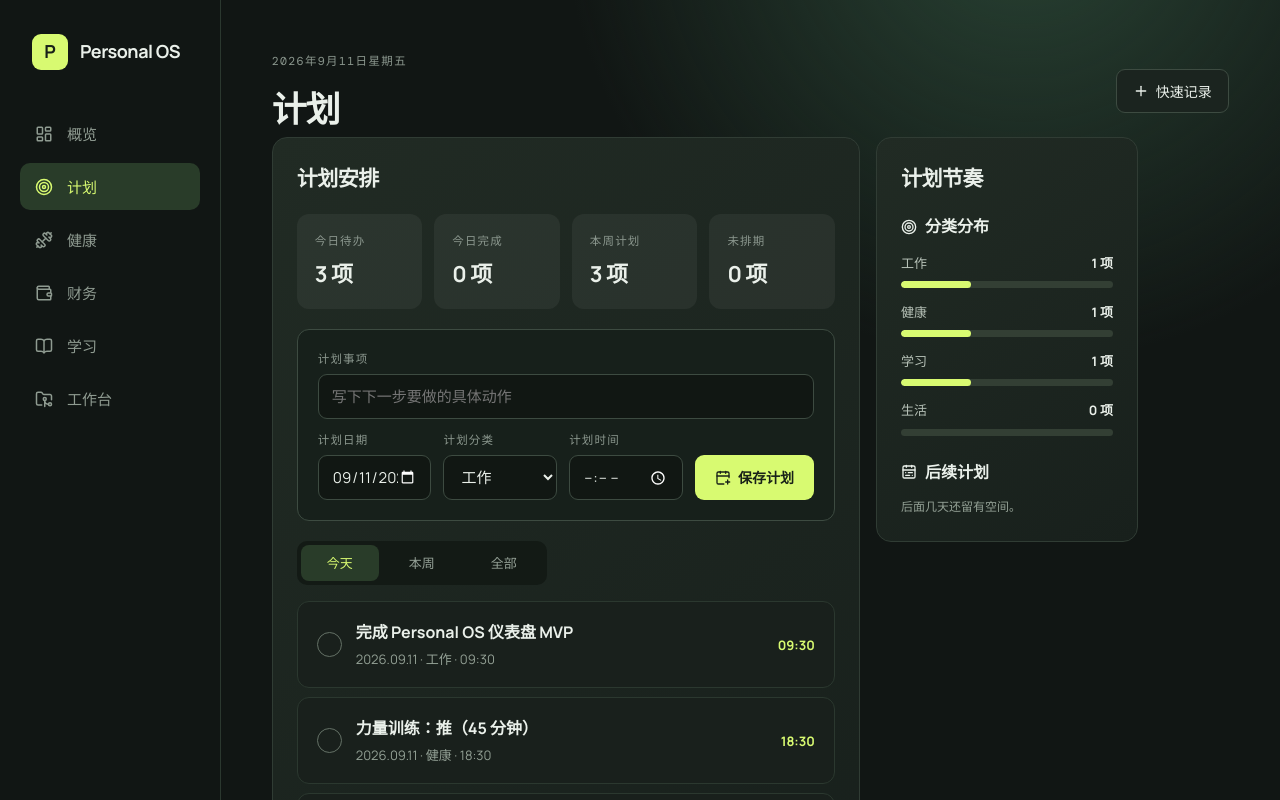
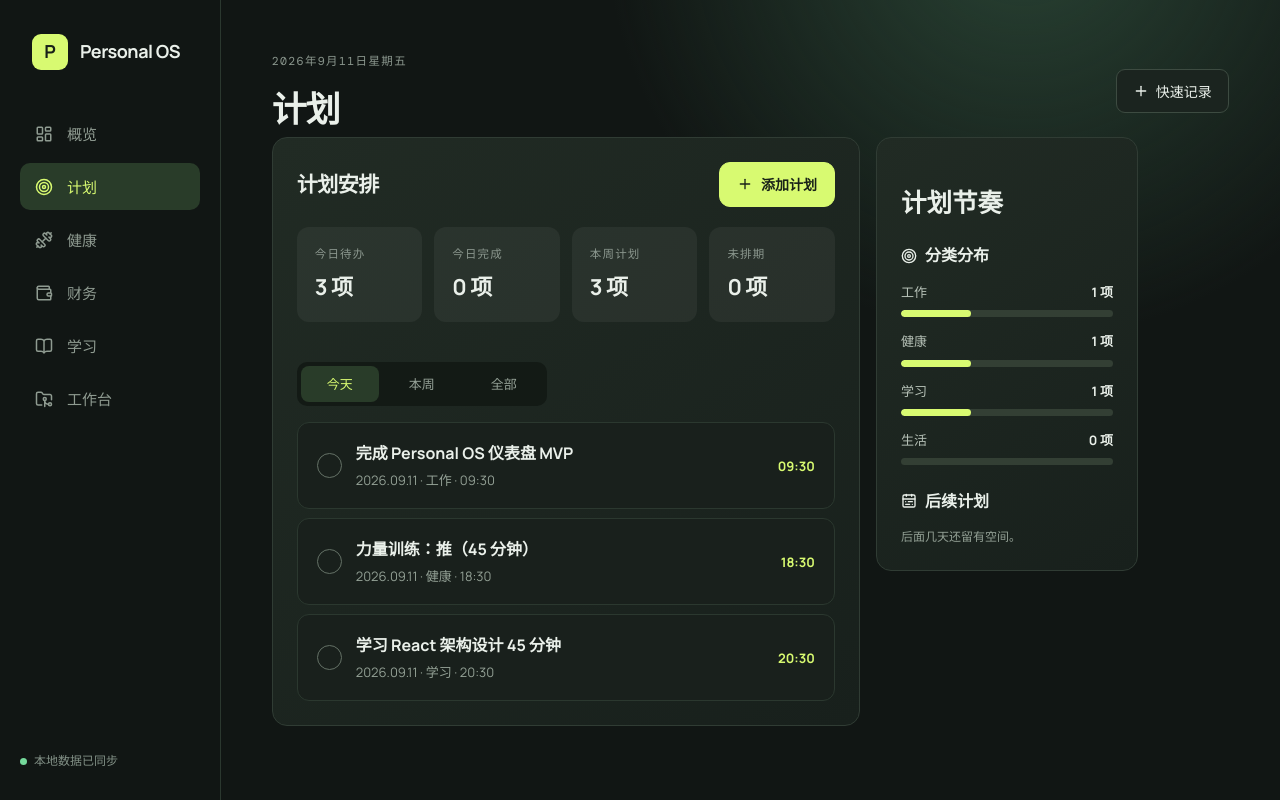
Before and after one commit to cnxsy77/personal-os, a React (Vite) app: page / in a window 1280 px wide. Both pictures are taken after a click on the button "计划". Shown: the top 800 px of the page. Built offline with nearby package versions, Linux system fonts and the light colour scheme.

Commit message:
feat: move plan entry into dialog

```diff
--- a/src/App.tsx
+++ b/src/App.tsx
@@ -1,4 +1,4 @@
-import { useState, type ReactNode } from 'react'
+import { useCallback, useEffect, useRef, useState, type ReactNode } from 'react'
 import {
   BookOpen,
   Check,
@@ -14,6 +14,7 @@ import {
 import { createLocalPersonalOSData } from './data/localPersonalOSData'
 import type { PersonalOSData, Transaction } from './data/model'
 import { usePersonalOSData } from './data/usePersonalOSData'
+import { Toast } from './components/Toast'
 import { FinanceQuickRecord } from './features/FinanceQuickRecord'
 import { HealthQuickRecord } from './features/HealthQuickRecord'
 import { LearningQuickRecord } from './features/LearningQuickRecord'
@@ -45,6 +46,13 @@ const menu = [
 
 const defaultData = createLocalPersonalOSData()
 
+type QuickRecordDomain = 'plan' | 'health' | 'finance' | 'learning' | 'workbench'
+
+type QuickRecordTarget = {
+  domain: QuickRecordDomain
+  tab?: string
+}
+
 type AppProps = {
   data?: PersonalOSData
 }
@@ -52,6 +60,9 @@ type AppProps = {
 export default function App({ data = defaultData }: AppProps) {
   const [active, setActive] = useState('概览')
   const [mobileOpen, setMobileOpen] = useState(false)
+  const [quickRecord, setQuickRecord] = useState<QuickRecordTarget | null>(null)
+  const [toastMessage, setToastMessage] = useState('')
+  const toastTimerRef = useRef<number | undefined>(undefined)
   const state = usePersonalOSData(data)
   const doneCount = state.tasks.filter((task) => task.done).length
   const todayExpense = sumTodayExpenses(state.transactions)
@@ -70,10 +81,34 @@ export default function App({ data = defaultData }: AppProps) {
     latestHealthMetric ? ` · 睡眠 ${latestHealthMetric.sleepHours} 小时` : ''
   }`
 
+  const closeQuickRecord = useCallback(() => {
+    setQuickRecord(null)
+  }, [])
+
+  const openQuickRecord = useCallback(
+    (domain: QuickRecordDomain, tab?: string) => {
+      setQuickRecord({ domain, tab })
+    },
+    [],
+  )
+
+  const showSavedToast = useCallback((message: string) => {
+    window.clearTimeout(toastTimerRef.current)
+    setToastMessage(message)
+    toastTimerRef.current = window.setTimeout(() => {
+      setToastMessage('')
+    }, 3000)
+  }, [])
+
   function selectPage(name: string) {
     setActive(name)
+    setQuickRecord(null)
     setMobileOpen(false)
   }
+
+  useEffect(() => {
+    return () => window.clearTimeout(toastTimerRef.current)
+  }, [])
 
   return (
     <main className="app">
@@ -114,7 +149,13 @@ export default function App({ data = defaultData }: AppProps) {
           </div>
           <button
             className="add"
-            onClick={() => data.addQuickTask('新建待办事项')}
+            onClick={() => {
+              if (active === '计划') {
+                openQuickRecord('plan', 'task')
+              } else {
+                data.addQuickTask('新建待办事项')
+              }
+            }}
           >
             <Plus size={16} />
             快速记录
@@ -124,6 +165,10 @@ export default function App({ data = defaultData }: AppProps) {
         {active === '计划' ? (
           <PlanQuickRecord
             tasks={state.tasks}
+            dialogOpen={quickRecord?.domain === 'plan'}
+            onDialogOpen={() => openQuickRecord('plan', 'task')}
+            onDialogClose={closeQuickRecord}
+            onSaved={showSavedToast}
             onTaskSubmit={data.addTask}
             onTaskToggle={data.toggleTask}
           />
@@ -236,6 +281,8 @@ export default function App({ data = defaultData }: AppProps) {
             </div>
           </>
         )}
+
+        {toastMessage ? <Toast message={toastMessage} /> : null}
       </section>
     </main>
   )
--- a/src/components/RecordDialog.tsx
+++ b/src/components/RecordDialog.tsx
@@ -32,6 +32,11 @@ export function RecordDialog({
   const descriptionId = useId()
   const panelRef = useRef<HTMLDivElement>(null)
   const triggerRef = useRef<Element | null>(null)
+  const onCloseRef = useRef(onClose)
+
+  useEffect(() => {
+    onCloseRef.current = onClose
+  }, [onClose])
 
   useEffect(() => {
     if (!open) {
@@ -46,7 +51,7 @@ export function RecordDialog({
     function handleKeyDown(event: globalThis.KeyboardEvent) {
       if (event.key === 'Escape') {
         event.preventDefault()
-        onClose()
+        onCloseRef.current()
       }
     }
 
@@ -61,7 +66,7 @@ export function RecordDialog({
         trigger.focus({ preventScroll: true })
       }
     }
-  }, [open, onClose])
+  }, [open])
 
   function handleTabKey(event: KeyboardEvent<HTMLDivElement>) {
     if (event.key !== 'Tab' || !panelRef.current) {
--- a/src/features/PlanQuickRecord.css
+++ b/src/features/PlanQuickRecord.css
@@ -12,10 +12,36 @@
   background: linear-gradient(145deg, #212b24, #18201c);
 }
 
-.plan-panel h2 {
-  margin: 0 0 20px;
+.panel-heading {
+  display: flex;
+  align-items: center;
+  justify-content: space-between;
+  gap: 16px;
+  margin-bottom: 20px;
+}
+
+.panel-heading h2 {
+  margin: 0;
   font-size: 21px;
   letter-spacing: -.5px;
+}
+
+.page-add {
+  display: inline-flex;
+  align-items: center;
+  justify-content: center;
+  gap: 8px;
+  min-height: 42px;
+  padding: 11px 17px;
+  border: 1px solid #d8fa71;
+  border-radius: 11px;
+  background: #d8fa71;
+  color: #182118;
+  font: inherit;
+  font-size: 14px;
+  font-weight: 700;
+  white-space: nowrap;
+  cursor: pointer;
 }
 
 .plan-summary {
@@ -92,6 +118,19 @@
   font-weight: 700;
   white-space: nowrap;
   cursor: pointer;
+}
+
+.record-dialog .plan-form {
+  padding: 22px;
+}
+
+.record-dialog .plan-fields {
+  grid-template-columns: repeat(2, minmax(0, 1fr));
+}
+
+.record-dialog .plan-title-field,
+.record-dialog .plan-fields button {
+  grid-column: 1 / -1;
 }
 
 .plan-filter {
--- a/src/features/PlanQuickRecord.tsx
+++ b/src/features/PlanQuickRecord.tsx
@@ -1,16 +1,22 @@
 import { useState, type FormEvent } from 'react'
 import {
   CalendarClock,
-  CalendarPlus,
   CalendarRange,
   Check,
+  Plus,
   Target,
 } from 'lucide-react'
+import { RecordDialog } from '../components/RecordDialog'
 import type { Task, TaskCategory, TaskInput } from '../data/model'
 import './PlanQuickRecord.css'
 
 type Props = {
   tasks: Task[]
+  dialogOpen: boolean
+  dialogOnly?: boolean
+  onDialogOpen: () => void
+  onDialogClose: () => void
+  onSaved: (message: string) => void
   onTaskSubmit: (input: TaskInput) => void
   onTaskToggle: (id: string) => void
 }
@@ -36,6 +42,11 @@ const rangeLabels: Record<PlanRange, string> = {
 
 export function PlanQuickRecord({
   tasks,
+  dialogOpen,
+  dialogOnly = false,
+  onDialogOpen,
+  onDialogClose,
+  onSaved,
   onTaskSubmit,
   onTaskToggle,
 }: Props) {
@@ -83,6 +94,16 @@ export function PlanQuickRecord({
   }))
   const distributionTotal = Math.max(1, tasks.length)
 
+  function openDialog() {
+    setError('')
+    onDialogOpen()
+  }
+
+  function closeDialog() {
+    setError('')
+    onDialogClose()
+  }
+
   function submit(event: FormEvent) {
     event.preventDefault()
     const normalizedTitle = title.trim()
@@ -107,38 +128,19 @@ export function PlanQuickRecord({
     setTime('')
     setError('')
     setRange(date === today ? 'today' : 'all')
+    onDialogClose()
+    onSaved('计划已保存')
   }
 
-  return (
-    <div className="plan-page">
-      <section className="plan-panel" aria-labelledby="plan-title">
-        <h2 id="plan-title">计划安排</h2>
-
-        <div className="plan-summary">
-          <div>
-            <label>今日待办</label>
-            <strong>
-              {todayTasks.filter((task) => !task.done).length} 项
-            </strong>
-          </div>
-          <div>
-            <label>今日完成</label>
-            <strong>
-              {todayTasks.filter((task) => task.done).length} 项
-            </strong>
-          </div>
-          <div>
-            <label>本周计划</label>
-            <strong>{weekTasks.length} 项</strong>
-          </div>
-          <div>
-            <label>未排期</label>
-            <strong>
-              {tasks.filter((task) => task.date === undefined).length} 项
-            </strong>
-          </div>
-        </div>
-
+  const taskDialog = (
+    <RecordDialog
+      activeTab="task"
+      description="记录下一步要完成的动作。"
+      onClose={closeDialog}
+      open={dialogOpen}
+      tabs={[{ id: 'task', label: '计划任务' }]}
+      title="添加计划"
+    >
       <form onSubmit={submit} className="plan-form">
         <div className="plan-fields">
           <div className="plan-title-field">
@@ -182,13 +184,52 @@ export function PlanQuickRecord({
               onChange={(event) => setTime(event.target.value)}
             />
           </div>
-            <button type="submit">
-              <CalendarPlus size={16} />
-              保存计划
-            </button>
+          <button type="submit">保存计划</button>
         </div>
         {error ? <p role="alert">{error}</p> : null}
       </form>
+    </RecordDialog>
+  )
+
+  if (dialogOnly) {
+    return taskDialog
+  }
+
+  return (
+    <div className="plan-page">
+      <section className="plan-panel" aria-labelledby="plan-title">
+        <div className="panel-heading">
+          <h2 id="plan-title">计划安排</h2>
+          <button className="page-add" onClick={openDialog} type="button">
+            <Plus size={16} />
+            添加计划
+          </button>
+        </div>
+
+        <div className="plan-summary">
+          <div>
+            <label>今日待办</label>
+            <strong>
+              {todayTasks.filter((task) => !task.done).length} 项
+            </strong>
+          </div>
+          <div>
+            <label>今日完成</label>
+            <strong>
+              {todayTasks.filter((task) => task.done).length} 项
+            </strong>
+          </div>
+          <div>
+            <label>本周计划</label>
+            <strong>{weekTasks.length} 项</strong>
+          </div>
+          <div>
+            <label>未排期</label>
+            <strong>
+              {tasks.filter((task) => task.date === undefined).length} 项
+            </strong>
+          </div>
+        </div>
 
         <div className="plan-filter" role="group" aria-label="计划范围">
           {(Object.keys(rangeLabels) as PlanRange[]).map((item) => (
@@ -294,6 +335,8 @@ export function PlanQuickRecord({
           )}
         </section>
       </aside>
+
+      {taskDialog}
     </div>
   )
 }
```
Also changed, not shown: 1 other file (tests, documents, lock files or other folders). Lines whose indentation alone changed are shown as unchanged.
